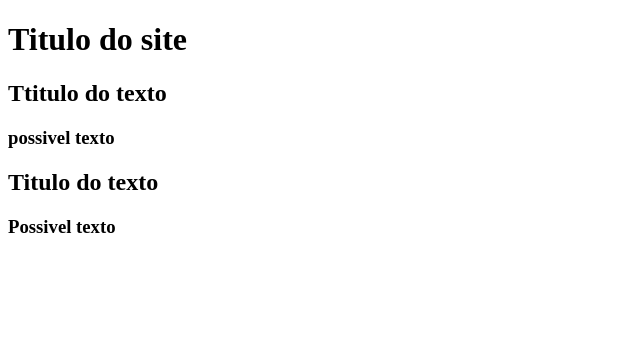
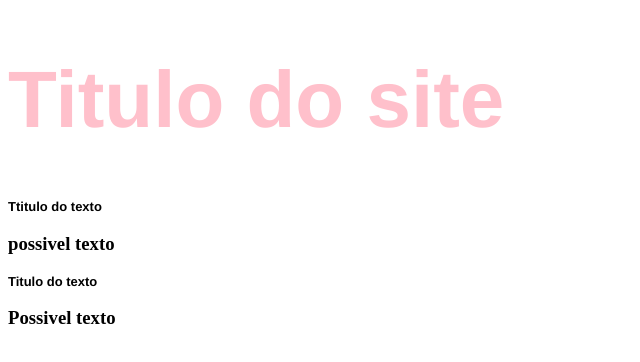
Before and after one commit to italocks/Treino, a plain HTML site: page Site/index.html in a window 1280 px wide. Shown: the whole page, without its empty margins (0-640 px from the left). Drawn offline with Linux system fonts and the light colour scheme.

Commit message:
adicionei alguns estilos e cores

```diff
--- a/Site/Estilos/style.css
+++ b/Site/Estilos/style.css
@@ -1,3 +1,17 @@
 . {
     font-family: Impact, Haettenschweiler, 'Arial Narrow Bold', sans-serif;
 }
+
+h1 {
+    font-family: 'Franklin Gothic Medium', 'Arial Narrow', Arial, sans-serif;
+    color: pink;
+    position: relative;
+    font-size: 80px;
+}
+
+h2 {
+    font-family: 'Franklin Gothic Medium', 'Arial Narrow', Arial, sans-serif;
+    color: black;
+    position: relative;
+    font-size: small;
+}
```
